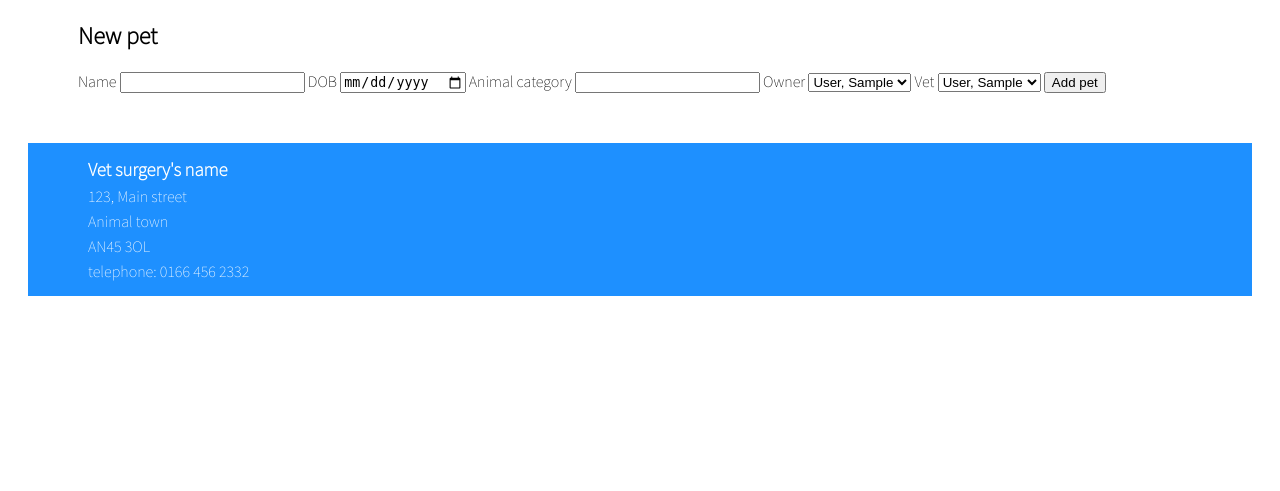
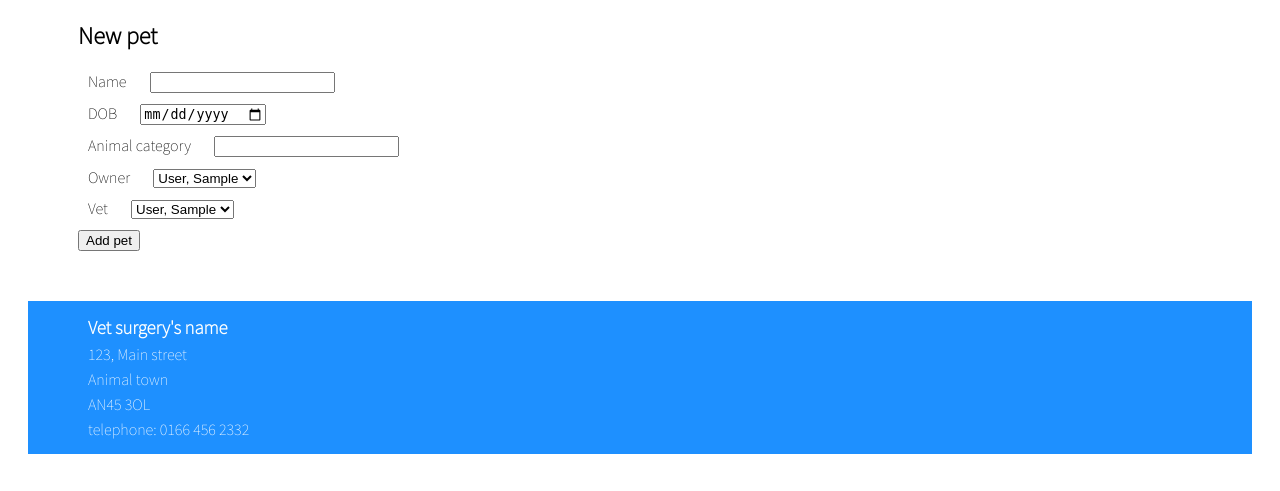
Before and after one commit to saraMDavies/vet_admin_app, a Flask app: page /pets/new in a window 1280 px wide. Shown: the part 131-622 px from the top of the page. Run offline with Flask 2, Linux system fonts and the light colour scheme; a database or web service that is not in the repository returns one stand-in record (values such as "Sample title"); some libraries are stand-ins or nearby versions.

Commit message:
styles new pet form

```diff
--- a/vet_app/static/style.css
+++ b/vet_app/static/style.css
@@ -98,11 +98,21 @@ main > section > nav {
     align-self: center;
 }
 
-
-
-
 .pet-list {
     padding-top: 20px;
+}
+
+/* pet pages  */
+
+.new-pet-form > div > input {
+    margin-left: 20px;
+}
+.new-pet-form > div > select {
+    margin-left: 20px;
+}
+
+.form-item {
+    margin: 10px;
 }
 
 .pet {
--- a/vet_app/templates/pets/new.html
+++ b/vet_app/templates/pets/new.html
@@ -8,16 +8,20 @@
 <h2>New pet</h2>
 {% endif %}
 
-<form action="/pets/new" method="post">
-
+<form class="new-pet-form" action="/pets/new" method="post">
+<div class="form-item">
     <label for="name">Name</label>
     <input type="text" name="name">
+</div>
+<div class="form-item">
     <label for="dob">DOB</label>
     <input type="date" name="dob">
+</div>
+<div class="form-item">
     <label for="animal_category">Animal category</label>
     <input type="text" name = "animal_category">
-
-
+</div>
+<div class="form-item">
     {% if owner_known %}
 
     <h4>Owner: {{owner.first_name}} {{owner.last_name}}</h4>
@@ -31,13 +35,23 @@
         {% endfor %}
     {% endif %}
     </select>
-
+</div>
+<div class="form-item">
     <label for="vet_id">Vet</label>
     <select name="vet_id">
         {% for vet in vets %}
         <option value="{{vet.id}}">{{vet.last_name}}, {{vet.first_name}}</option>
         {% endfor %}
     </select>
+</div>
+
+
+
+
+
+
+
+
 
 
     <button type="submit">Add pet</button>
```
